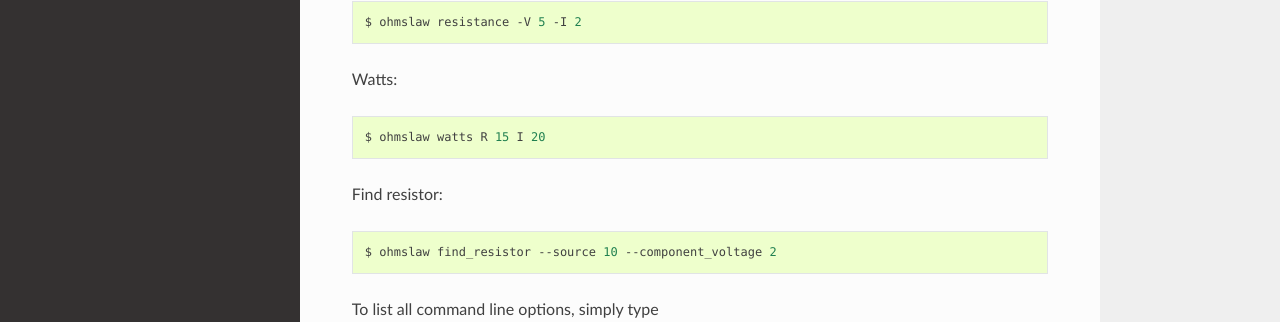
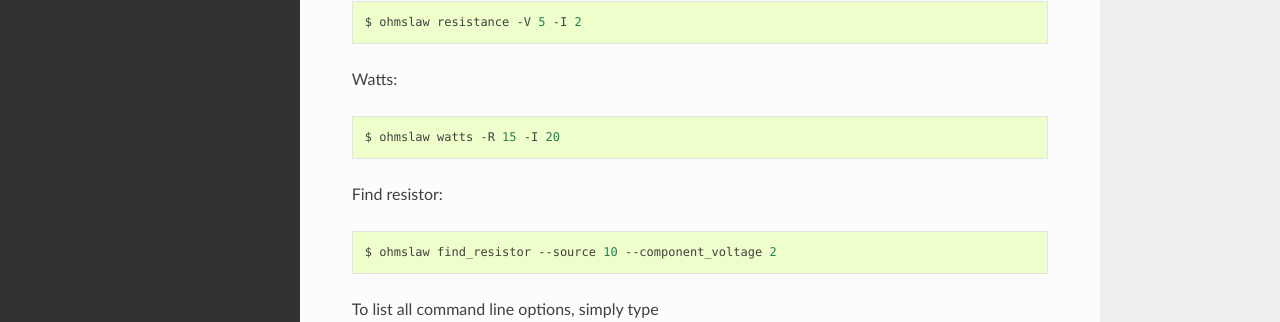
Before and after one commit to JuanBindez/ohmslaw, a Sphinx documentation site: the page built from docs/user/cli.rst, in a window 1280 px wide and 1087 px high. Shown: the part 436-758 px from the top of the window. Built offline with Sphinx 7.4.7 and the Read the Docs theme 2.0.0, drawn with Linux system fonts in a browser that asks for light colours; the version number is read from the project's files by our own code.

Commit message:
Update cli.rst

```diff
--- a/docs/user/cli.rst
+++ b/docs/user/cli.rst
@@ -26,7 +26,7 @@ Watts:
 
 .. code:: bash
 
-    $ ohmslaw watts R 15 I 20
+    $ ohmslaw watts -R 15 -I 20
 
 Find resistor:
 
```
